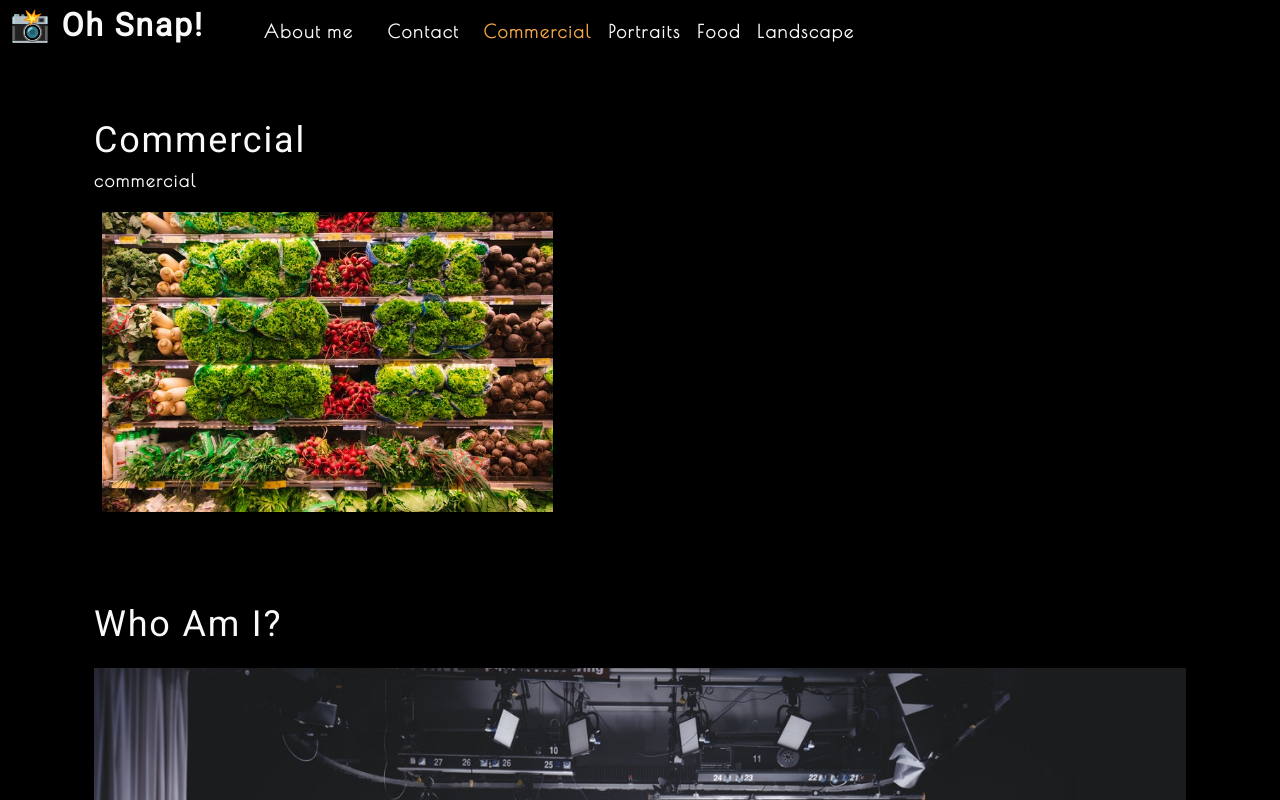
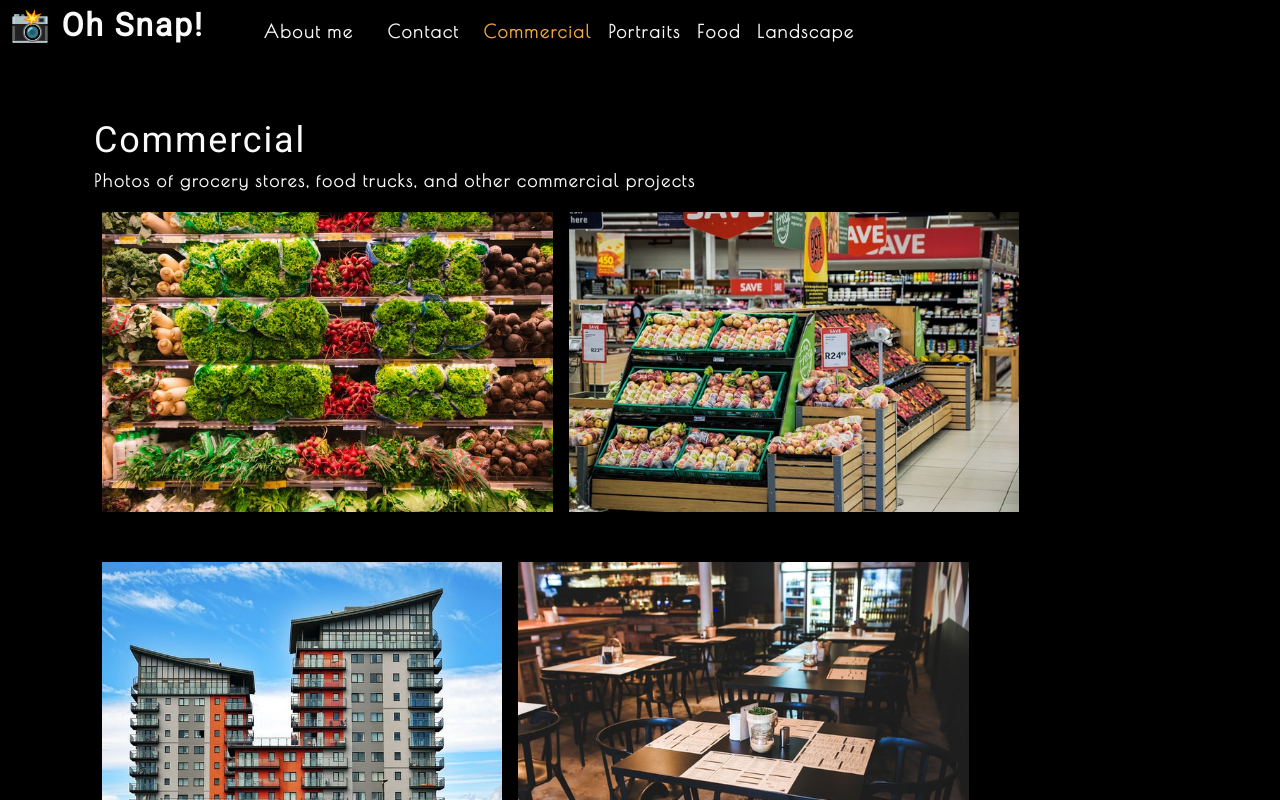
Before and after one commit to katiechurchwell/photo-port, a React (Create React App) app: page / in a window 1280 px wide. Shown: the top 800 px of the page. Built offline with nearby package versions, Linux system fonts and the light colour scheme.

Commit message:
photo display

```diff
--- a/src/App.js
+++ b/src/App.js
@@ -1,7 +1,7 @@
-import React, { useState } from "react";
+import React, { useState } from 'react';
 import Nav from './components/Nav';
 import About from './components/About';
-import Gallery from "./components/Gallery";
+import Gallery from './components/Gallery';
 
 function App() {
   const [categories] = useState([
@@ -24,10 +24,8 @@
         currentCategory={currentCategory}
       ></Nav>
       <main>
-        <div>
-          <Gallery></Gallery>
-          <About></About>
-        </div>
+        <Gallery currentCategory={currentCategory}></Gallery>
+        <About></About>
       </main>
     </div>
   );
--- a/src/components/Gallery/index.js
+++ b/src/components/Gallery/index.js
@@ -1,25 +1,15 @@
 import React from 'react';
+import PhotoList from '../PhotoList';
 import { capitalizeFirstLetter } from '../../utils/helpers';
-import photo from "../../assets/small/commercial/0.jpg";
 
 function Gallery(props) {
-    const currentCategory = {
-        name: "commercial",
-        description:
-            "Photos of grocery stores, food trucks, and other commercial projects",
-    };
-    return (
-        <section>
-            <h1>{capitalizeFirstLetter(currentCategory.name)}</h1>
-            <p>{currentCategory.name}</p>
-            <div className="flex-row">
-                <img
-                src={photo}
-                alt="Commercial Example"
-                className="img-thumbnail mx-1"
-                />
-            </div>
-        </section>
-    );
+  const { currentCategory } = props;
+  return (
+    <section>
+      <h1 data-testid="h1tag">{capitalizeFirstLetter(currentCategory.name)}</h1>
+      <p>{currentCategory.description}</p>
+      <PhotoList category={currentCategory.name} />
+    </section>
+  );
 }
 export default Gallery;
--- /dev/null
+++ b/src/components/PhotoList/index.js
@@ -0,0 +1,139 @@
+import React, { useState } from 'react';
+
+const PhotoList = ({ category }) => {
+  const [photos] = useState([
+    {
+      name: 'Grocery aisle',
+      category: 'commercial',
+      description:
+        'Lorem ipsum dolor sit amet, consectetur adipiscing elit. Nunc ultricie'
+    },
+    {
+      name: 'Grocery booth',
+      category: 'commercial',
+      description:
+        'Lorem ipsum dolor sit amet, consectetur adipiscing elit. Nunc ultricie'
+    },
+    {
+      name: 'Building exterior',
+      category: 'commercial',
+      description:
+        'Lorem ipsum dolor sit amet, consectetur adipiscing elit. Nunc ultricie'
+    },
+    {
+      name: 'Restaurant table',
+      category: 'commercial',
+      description:
+        'Lorem ipsum dolor sit amet, consectetur adipiscing elit. Nunc ultricie'
+    },
+    {
+      name: 'Cafe interior',
+      category: 'commercial',
+      description:
+        'Lorem ipsum dolor sit amet, consectetur adipiscing elit. Nunc ultricie'
+    },
+    {
+      name: 'Cat green eyes',
+      category: 'portraits',
+      description:
+        'Lorem ipsum dolor sit amet, consectetur adipiscing elit. Nunc ultricie'
+    },
+    {
+      name: 'Green parrot',
+      category: 'portraits',
+      description:
+        'Lorem ipsum dolor sit amet, consectetur adipiscing elit. Nunc ultricie'
+    },
+    {
+      name: 'Yellow macaw',
+      category: 'portraits',
+      description:
+        'Lorem ipsum dolor sit amet, consectetur adipiscing elit. Nunc ultricie'
+    },
+    {
+      name: 'Pug smile',
+      category: 'portraits',
+      description:
+        'Lorem ipsum dolor sit amet, consectetur adipiscing elit. Nunc ultricie'
+    },
+    {
+      name: 'Pancakes',
+      category: 'food',
+      description:
+        'Lorem ipsum dolor sit amet, consectetur adipiscing elit. Nunc ultricie'
+    },
+    {
+      name: 'Burrito',
+      category: 'food',
+      description:
+        'Lorem ipsum dolor sit amet, consectetur adipiscing elit. Nunc ultricie'
+    },
+    {
+      name: 'Scallop pasta',
+      category: 'food',
+      description:
+        'Lorem ipsum dolor sit amet, consectetur adipiscing elit. Nunc ultricie'
+    },
+    {
+      name: 'Burger',
+      category: 'food',
+      description:
+        'Lorem ipsum dolor sit amet, consectetur adipiscing elit. Nunc ultricie'
+    },
+    {
+      name: 'Fruit bowl',
+      category: 'food',
+      description:
+        'Lorem ipsum dolor sit amet, consectetur adipiscing elit. Nunc ultricie'
+    },
+    {
+      name: 'Green river',
+      category: 'landscape',
+      description:
+        'Lorem ipsum dolor sit amet, consectetur adipiscing elit. Nunc ultricie'
+    },
+    {
+      name: 'Docks',
+      category: 'landscape',
+      description:
+        'Lorem ipsum dolor sit amet, consectetur adipiscing elit. Nunc ultricie'
+    },
+    {
+      name: 'Panoramic village by sea',
+      category: 'landscape',
+      description:
+        'Lorem ipsum dolor sit amet, consectetur adipiscing elit. Nunc ultricie'
+    },
+    {
+      name: 'Domestic landscape',
+      category: 'landscape',
+      description:
+        'Lorem ipsum dolor sit amet, consectetur adipiscing elit. Nunc ultricie'
+    },
+    {
+      name: 'Park bench',
+      category: 'landscape',
+      description:
+        'Lorem ipsum dolor sit amet, consectetur adipiscing elit. Nunc ultricie'
+    }
+  ]);
+
+  const currentPhotos = photos.filter(photo => photo.category === category);
+
+  return (
+    <div>
+      <div className="flex-row">
+        {currentPhotos.map((image, i) => (
+          <img
+          src={require(`../../assets/small/${category}/${i}.jpg`)}
+            alt={image.name}
+            className="img-thumbnail mx-1"
+            key={image.name}
+          />
+        ))}
+      </div>
+    </div>
+  );
+};
+
+export default PhotoList;
```
